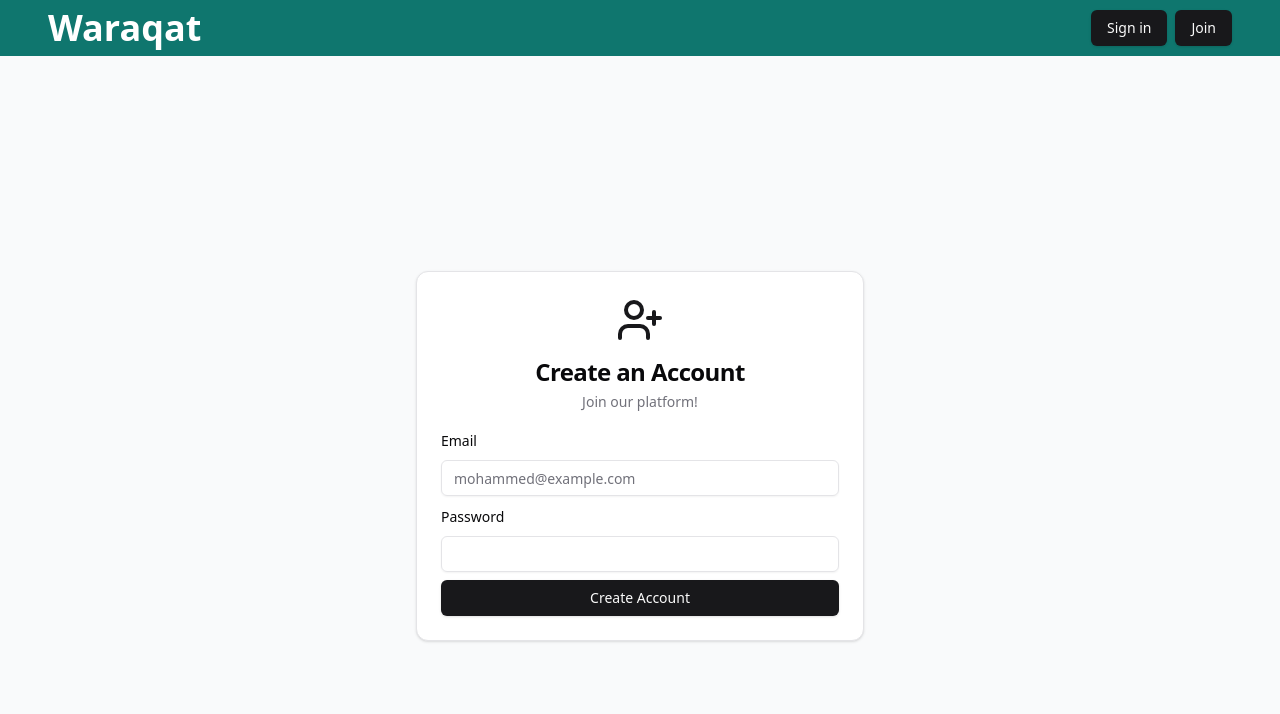
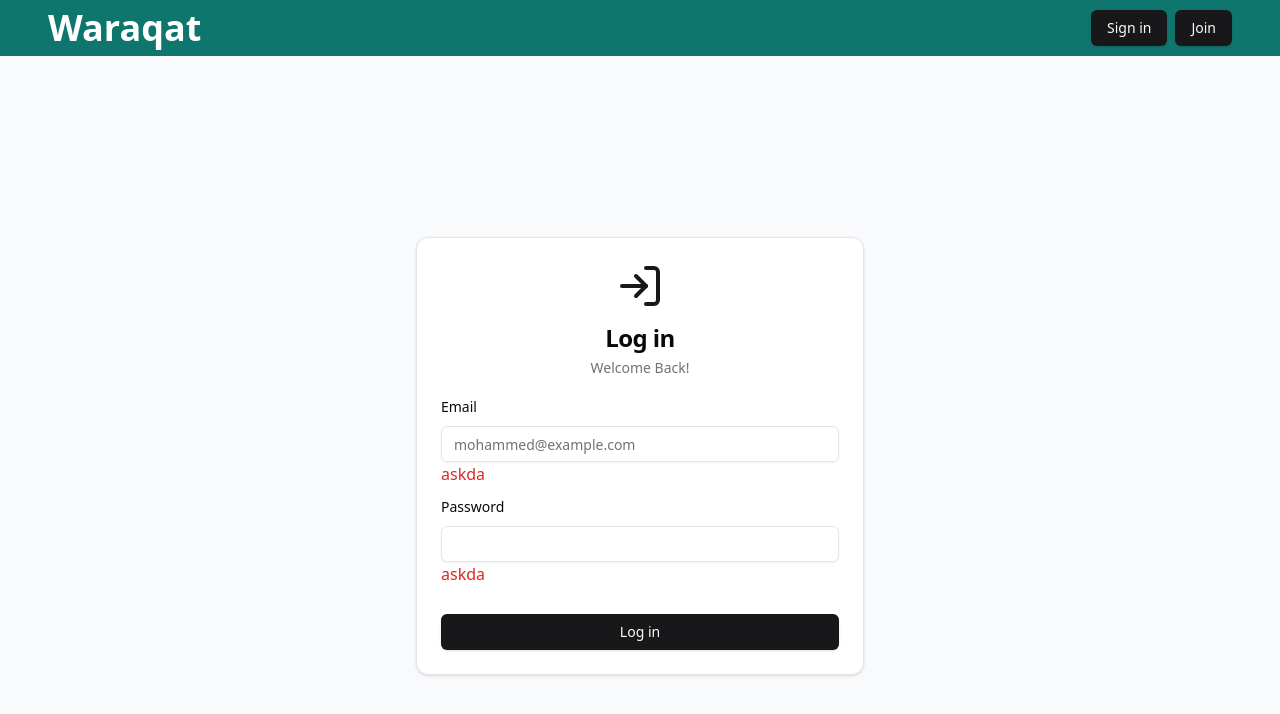
Before and after one commit to AbdulmalekAli60/Waraqat, a Next.js app in the folder frontend/: page /signin in a window 1280 px wide. Shown: the top 714 px of the page. Built offline with nearby package versions, Linux system fonts and the light colour scheme.

Commit message:
connecting with auth API

```diff
--- a/frontend/package.json
+++ b/frontend/package.json
@@ -11,6 +11,7 @@
   "dependencies": {
     "@radix-ui/react-label": "^2.1.1",
     "@radix-ui/react-slot": "^1.1.1",
+    "axios": "^1.7.9",
     "babel-plugin-react-compiler": "^19.0.0-beta-27714ef-20250124",
     "class-variance-authority": "^0.7.1",
     "clsx": "^2.1.1",
--- /dev/null
+++ b/frontend/src/Interfaces/AuthInterfaces.tsx
@@ -0,0 +1,11 @@
+export interface registerDataInterface {
+  name: string;
+  username: string;
+  email: string;
+  password: string;
+}
+
+export interface signInDataInterface {
+    email: string;
+    password: string;
+  }
--- a/frontend/src/components/Register.tsx
+++ b/frontend/src/components/Register.tsx
@@ -13,12 +13,9 @@ import {
 import { Label } from "@/components/ui/label";
 import { UserPlus } from "lucide-react";
 import { useRouter } from "next/navigation";
-interface registerDataInterface {
-  name: string;
-  username: string;
-  email: string;
-  password: string;
-}
+import { registerDataInterface } from "@/Interfaces/AuthInterfaces";
+import { register } from "@/services/authService";
+import { LoaderCircle } from "lucide-react";
 export default function Register() {
   const [registerData, setRegisterData] = useState<registerDataInterface>({
     name: "",
@@ -26,6 +23,8 @@ export default function Register() {
     email: "",
     password: "",
   });
+
+  const [isLoading, setIsLoading] = useState<boolean>(false);
 
   const router = useRouter();
   //event handlers
@@ -38,15 +37,26 @@ export default function Register() {
     }));
   }
 
-  function handleRegisterFormSubmit(e: React.FormEvent) {
+  async function handleRegisterFormSubmit(e: React.FormEvent) {
     e.preventDefault();
-    console.log(registerData);
-    router.push("/articles")
+    setIsLoading(true);
+    try {
+      const response = await register(registerData);
+      sessionStorage.setItem("token", response.data.jwtToken);
+      console.log(response);
+      // show alert
+      router.push("/articles");
+    } catch (error) {
+      console.error(error);
+    } finally {
+      setIsLoading(false);
+    }
   }
+
   //event handlers
 
   return (
-    <div className="h-screen flex items-center justify-center bg-gray-50 py-8 px-4 sm:px-6 lg:px-8">
+    <div className=" flex items-center justify-center bg-gray-50 py-8 px-4 sm:px-6 lg:px-8">
       <Card className="w-full max-w-md">
         <CardHeader className="space-y-1 pb-4">
           <div className="flex items-center justify-center">
@@ -61,8 +71,8 @@ export default function Register() {
         </CardHeader>
         <CardContent>
           {/* form */}
-          <form onSubmit={handleRegisterFormSubmit} className="space-y-2">
-            <div className="space-y-2">
+          <form onSubmit={handleRegisterFormSubmit} className="">
+            <div className="">
               <Label htmlFor="name">First Name</Label>
               <Input
                 placeholder="Mohammed"
@@ -72,9 +82,10 @@ export default function Register() {
                 onChange={handleChange}
                 className="w-full"
               />
+              <span className="text-red-600">askda</span>
             </div>
 
-            <div className="space-y-1">
+            <div className="">
               <Label htmlFor="username">Username</Label>
               <Input
                 placeholder="@Mohammed"
@@ -84,9 +95,10 @@ export default function Register() {
                 onChange={handleChange}
                 className="w-full"
               />
+              <span className="text-red-600">askda</span>
             </div>
 
-            <div className="space-y-2">
+            <div className="">
               <Label htmlFor="email">Email</Label>
               <Input
                 placeholder="mohammed@example.com"
@@ -96,6 +108,7 @@ export default function Register() {
                 onChange={handleChange}
                 className="w-full"
               />
+              <span className="text-red-600">askda</span>
             </div>
 
             <div className="space-y-2">
@@ -107,11 +120,14 @@ export default function Register() {
                 onChange={handleChange}
                 className="w-full"
               />
+              <span className="text-red-600">askda</span>
             </div>
 
-            <Button className="w-full" type="submit">
-              Create Account
-            </Button>
+            <div className="mt-5">
+              <Button className="w-full" type="submit" disabled={isLoading}>
+                {isLoading ? <LoaderCircle /> : "Create Account"}
+              </Button>
+            </div>
           </form>
           {/*=== form === */}
         </CardContent>
--- a/frontend/src/components/Signin.tsx
+++ b/frontend/src/components/Signin.tsx
@@ -8,30 +8,37 @@ import {
   CardHeader,
   CardTitle,
 } from "./ui/card";
-import { UserPlus } from "lucide-react";
+import { LogIn, LoaderCircle } from "lucide-react";
 import { Label } from "./ui/label";
 import { Input } from "./ui/input";
 import { Button } from "./ui/button";
 import { useRouter } from "next/navigation";
-
-interface signInDataInterface {
-  email: string;
-  password: string;
-}
-
+import { signInDataInterface } from "@/Interfaces/AuthInterfaces";
+import { login } from "@/services/authService";
 export default function Signin() {
   const [signInData, setSignInData] = useState<signInDataInterface>({
     email: "",
     password: "",
   });
 
-  const router  = useRouter();
+  const [isLoading, setIsLoading] = useState<boolean>(false);
+
+  const router = useRouter();
 
   //event handlers
-  function handleRegisterFormSubmit(e: React.FormEvent) {
+  async function handleLogInFormSubmit(e: React.FormEvent) {
     e.preventDefault();
-    alert(signInData.email + signInData.password);
-    router.push("articles");
+    setIsLoading(true);
+    try {
+      const response = await login(signInData);
+      sessionStorage.setItem("token", response.data.jwtToken);
+      // show alert
+      router.push("articles");
+    } catch (error) {
+      console.error(error);
+    } finally {
+      setIsLoading(false);
+    }
   }
 
   function handleChange(e: React.ChangeEvent<HTMLInputElement>) {
@@ -49,18 +56,18 @@ export default function Signin() {
       <Card className="w-full max-w-md">
         <CardHeader className="space-y-1 pb-4">
           <div className="flex items-center justify-center">
-            <UserPlus className="h-12 w-12 text-primary mb-2" />
+            <LogIn className="h-12 w-12 text-primary mb-2" />
           </div>
           <CardTitle className="text-2xl font-bold text-center">
-            Create an Account
+            Log in
           </CardTitle>
           <CardDescription className="text-center">
-            Join our platform!
+            Welcome Back!
           </CardDescription>
         </CardHeader>
         <CardContent>
           {/* form */}
-          <form onSubmit={handleRegisterFormSubmit} className="space-y-2">
+          <form onSubmit={handleLogInFormSubmit} className="space-y-2">
             <div className="space-y-2">
               <Label htmlFor="email">Email</Label>
               <Input
@@ -71,6 +78,8 @@ export default function Signin() {
                 onChange={handleChange}
                 className="w-full"
               />
+              <span className="text-red-600">askda</span>
+
             </div>
 
             <div className="space-y-2">
@@ -82,11 +91,19 @@ export default function Signin() {
                 onChange={handleChange}
                 className="w-full"
               />
+              <span className="text-red-600">askda</span>
+
             </div>
 
-            <Button className="w-full" type="submit">
-              Create Account
-            </Button>
+            <div className="mt-5">
+              <Button
+                className="w-full mt-5"
+                type="submit"
+                disabled={isLoading}
+              >
+                {isLoading ? <LoaderCircle /> : "Log in"}
+              </Button>
+            </div>
           </form>
           {/*=== form === */}
         </CardContent>
--- /dev/null
+++ b/frontend/src/services/authService.ts
@@ -0,0 +1,10 @@
+import axios from "axios";
+import { signInDataInterface,registerDataInterface } from "@/Interfaces/AuthInterfaces";
+
+const url = "http://localhost:8080/auth";
+
+export const register = (registerData:registerDataInterface) => axios
+                                .post(`${url}/signup`,registerData);
+
+ export const login = (loginData:signInDataInterface) => axios
+                                .post(`${url}/login`,loginData);
```
Also changed, not shown: frontend/src/services/formValidation.ts (added), 1 other file (tests, documents, lock files or other folders).
